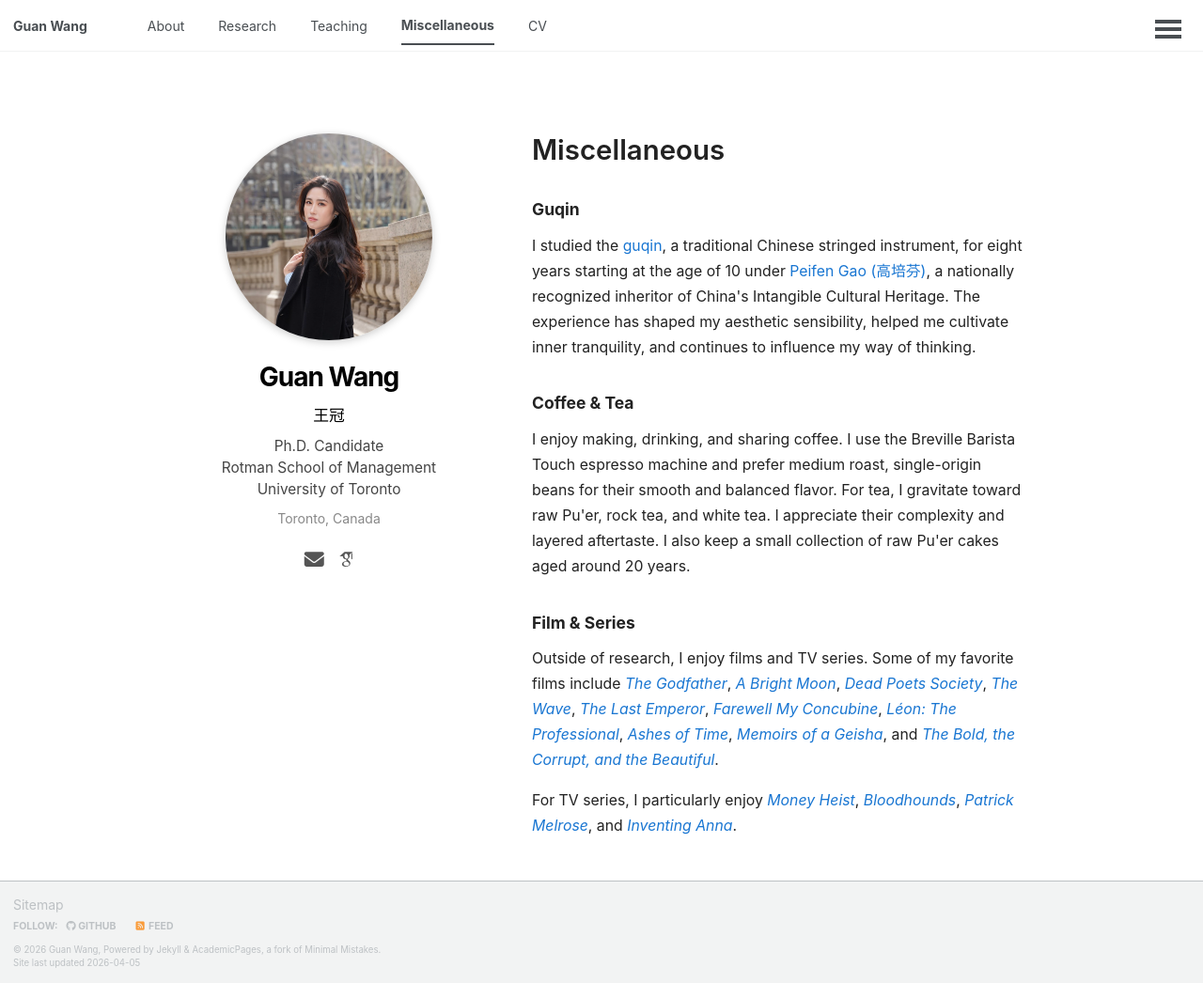
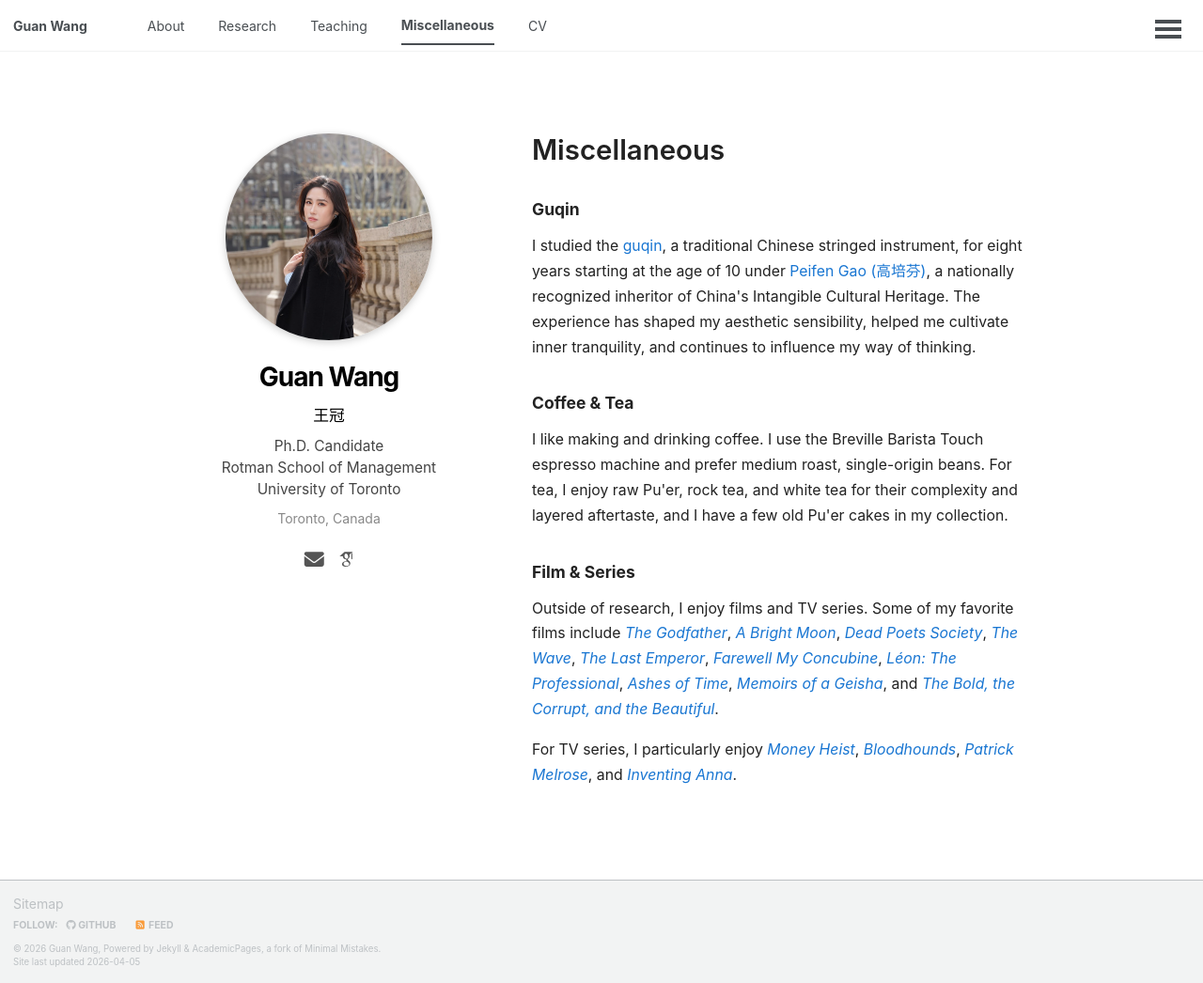
Before and after one commit to wangguan27/wangguan27.github.io, a Jekyll site: the page built from miscellaneous.md, in a window 1280 px wide and 1046 px high. Shown: the whole window at 94% size. Built offline with Jekyll 4.4.1, drawn with Linux system fonts in a browser that asks for light colours; some web fonts are replaced; a script that is not in the unit is left out.

Commit message:
update: revise coffee & tea section in miscellaneous.md

```diff
--- a/miscellaneous.md
+++ b/miscellaneous.md
@@ -30,7 +30,7 @@ title: "Miscellaneous"
 
     <h2 style="margin-bottom:0.3em;">Coffee &amp; Tea</h2>
     <p style="font-size:1.13em;line-height:1.7;color:#222;margin-bottom:28px;">
-      I enjoy making, drinking, and sharing coffee. I use the Breville Barista Touch espresso machine and prefer medium roast, single-origin beans for their smooth and balanced flavor. For tea, I gravitate toward raw Pu'er, rock tea, and white tea. I appreciate their complexity and layered aftertaste. I also keep a small collection of raw Pu'er cakes aged around 20 years.
+      I like making and drinking coffee. I use the Breville Barista Touch espresso machine and prefer medium roast, single-origin beans. For tea, I enjoy raw Pu'er, rock tea, and white tea for their complexity and layered aftertaste, and I have a few old Pu'er cakes in my collection.
     </p>
 
     <h2 style="margin-bottom:0.3em;">Film &amp; Series</h2>
```
